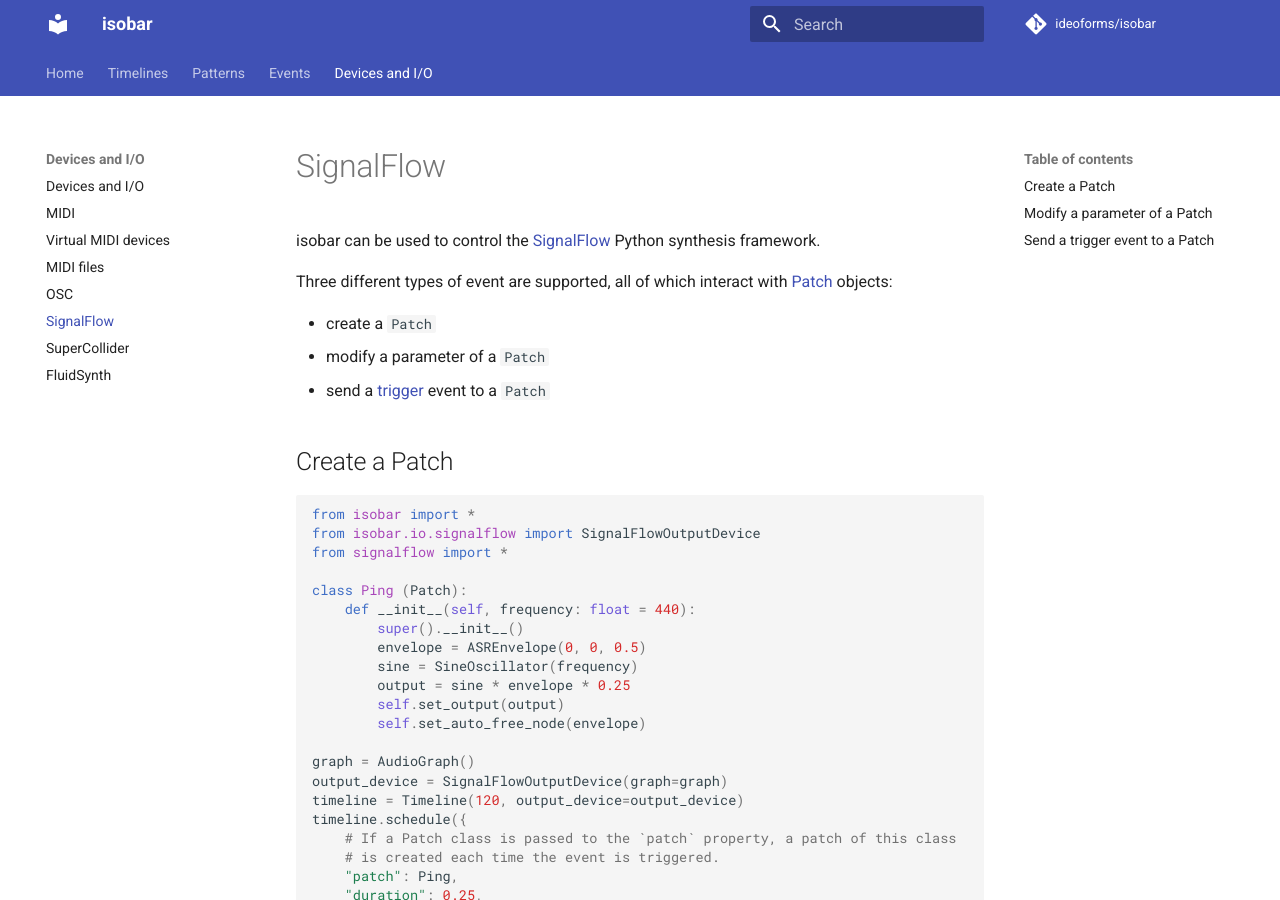
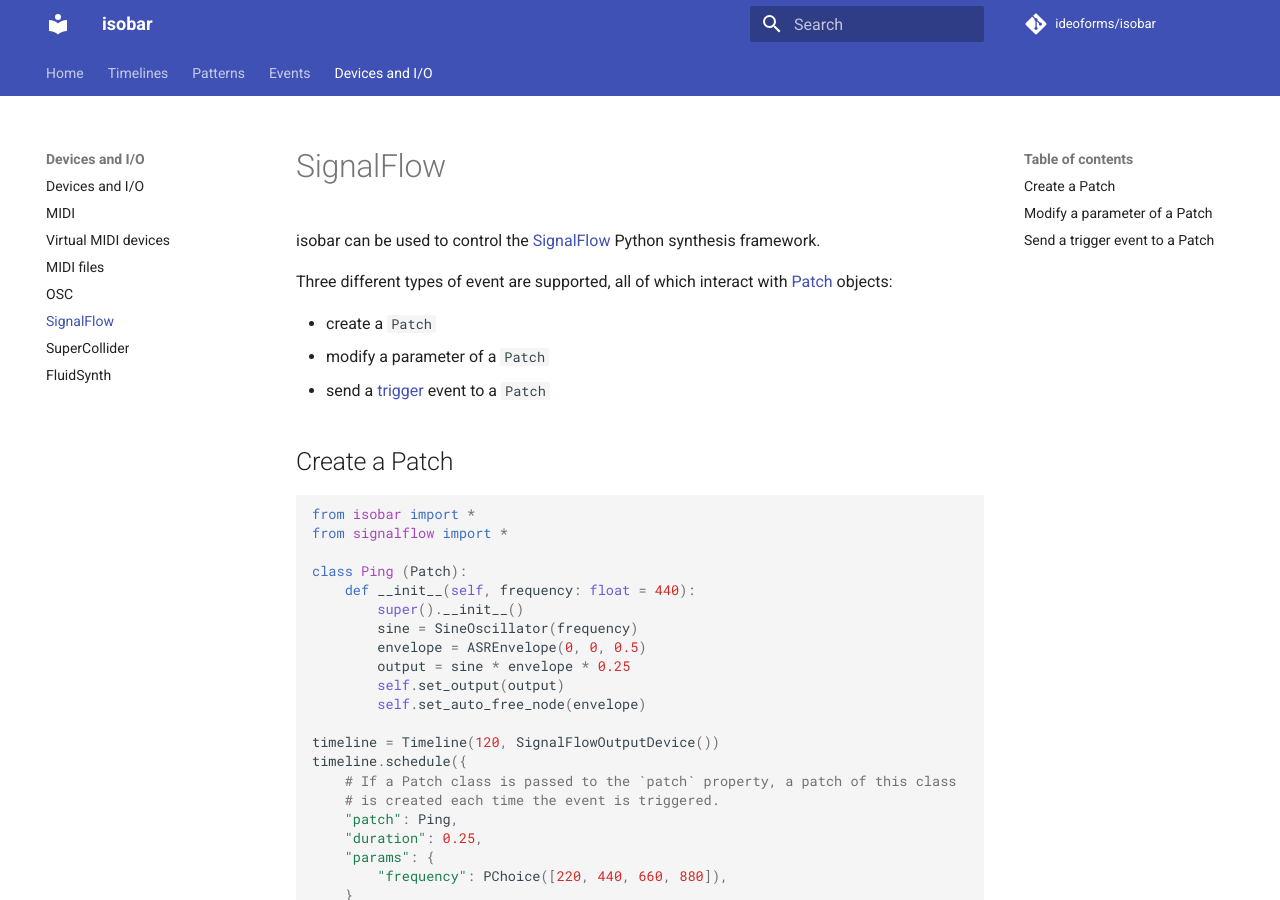
Before and after one commit to ideoforms/isobar, an MkDocs documentation site: the page built from docs/devices/signalflow.md, in a window 1280 px wide and 900 px high. Built offline with MkDocs 1.6.1 and Material for MkDocs 9.7.7, drawn with Linux system fonts in a browser that asks for light colours; comment, search, counter and statistics services are not loaded.

Commit message:
Tidy up SignalFlow docs

````diff
--- a/docs/devices/signalflow.md
+++ b/docs/devices/signalflow.md
@@ -12,21 +12,18 @@
 
 ```python
 from isobar import *
-from isobar.io.signalflow import SignalFlowOutputDevice
 from signalflow import *
 
 class Ping (Patch):
     def __init__(self, frequency: float = 440):
         super().__init__()
+        sine = SineOscillator(frequency)
         envelope = ASREnvelope(0, 0, 0.5)
-        sine = SineOscillator(frequency)
         output = sine * envelope * 0.25
         self.set_output(output)
         self.set_auto_free_node(envelope)
 
-graph = AudioGraph()
-output_device = SignalFlowOutputDevice(graph=graph)
-timeline = Timeline(120, output_device=output_device)
+timeline = Timeline(120, SignalFlowOutputDevice())
 timeline.schedule({
     # If a Patch class is passed to the `patch` property, a patch of this class
     # is created each time the event is triggered.
````
